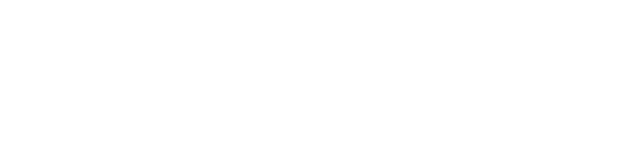
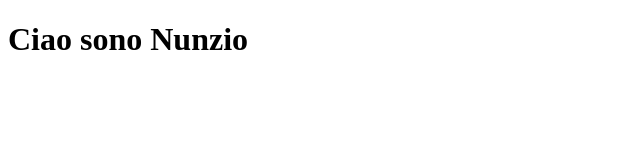
Before and after one commit to NunzioMerone/JAITA131, a plain HTML site: page LezioneGit/index.html in a window 1280 px wide. Shown: the whole page, without its empty margins (0-640 px from the left). Drawn offline with Linux system fonts and the light colour scheme.

Commit message:
Update index.html

```diff
--- a/LezioneGit/index.html
+++ b/LezioneGit/index.html
@@ -7,7 +7,7 @@
 </head>
 <body>
 
-
+    <h1> Ciao sono Nunzio</h1>
     <script type="module" src="/js-script01.js"></script>
 </body>
 </html>
```
